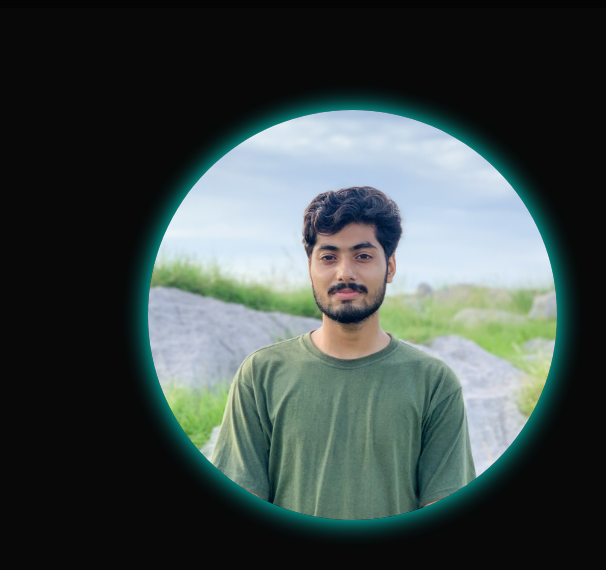
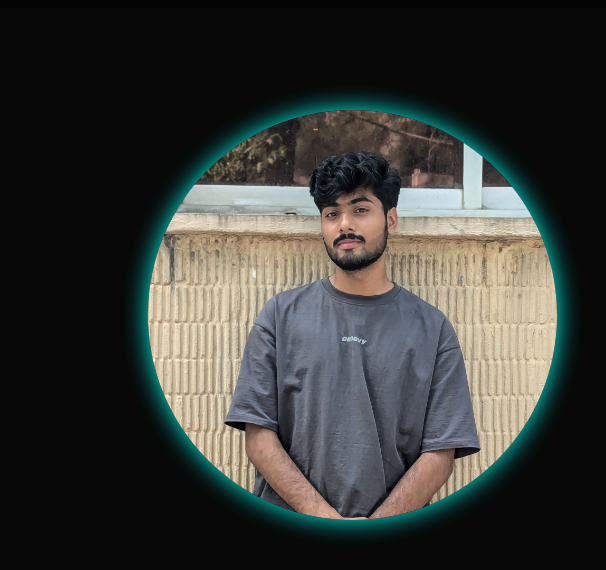
Before and after one commit to kh44key/Saad-Portfolio, a plain HTML site: page index.html in a window 1280 px wide. Shown: the part 112-682 px from the top of the page, 569-1175 px from the left. Drawn offline with nearby package versions, Linux system fonts and the light colour scheme.

Commit message:
Update index.html

```diff
--- a/index.html
+++ b/index.html
@@ -39,7 +39,7 @@
             </div>
         </div>
         <div class="home-img">
-            <img src="p1.jpg" alt="Saad Ali">
+            <img src="p2.jpg" alt="Saad Ali">
         </div>
     </section>
 
```
